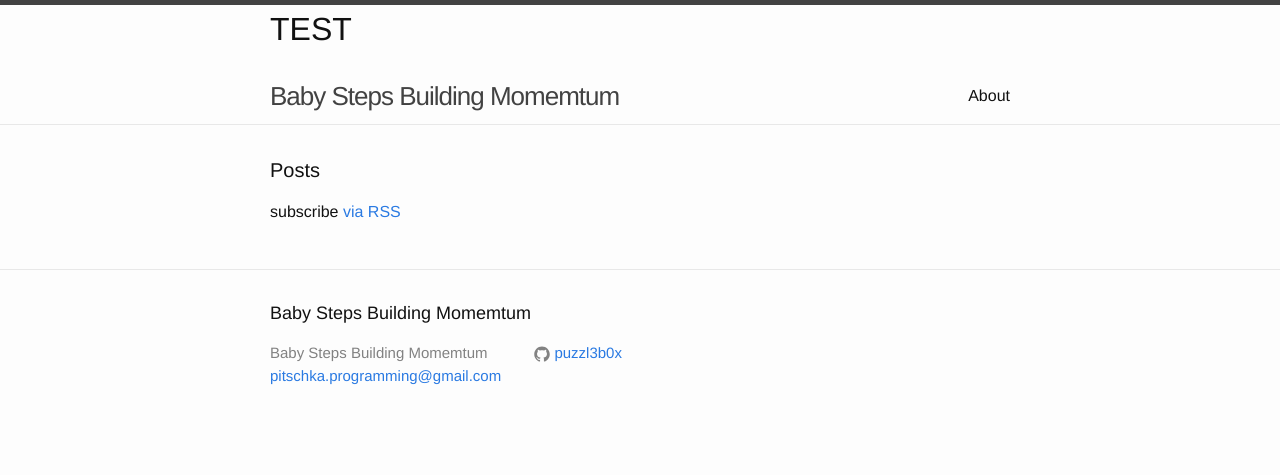
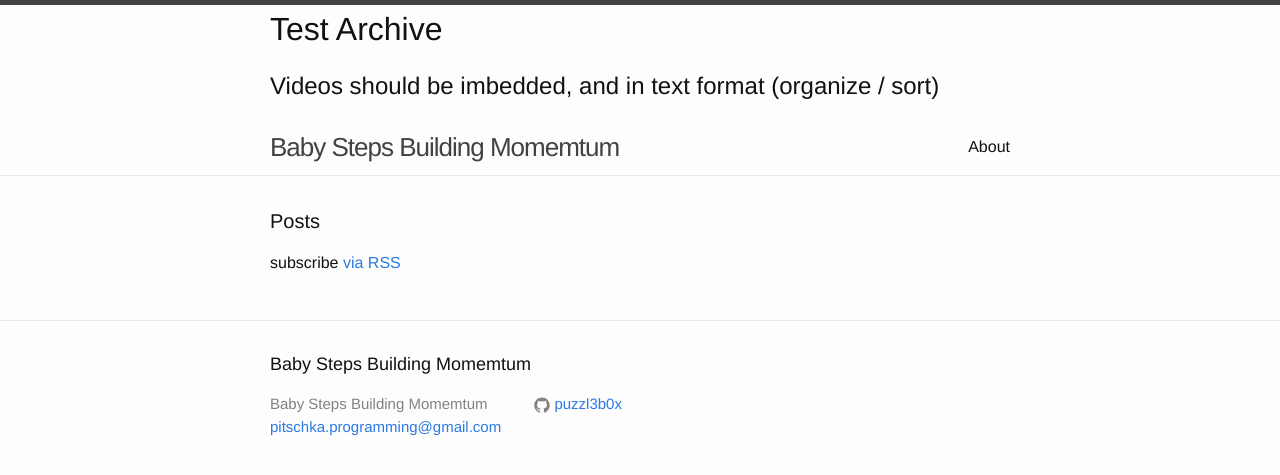
Before and after one commit to puzzl3b0x/puzzl3b0x.github.io, a Jekyll site: the page built from index.html, in a window 1280 px wide. Shown: the top 475 px of the page. Built offline with Jekyll 4.4.1, drawn with Linux system fonts in a browser that asks for light colours.

Commit message:
Update header.html

```diff
--- a/_includes/header.html
+++ b/_includes/header.html
@@ -1,7 +1,8 @@
 <header class="site-header">
 
   <div class="wrapper">
-    <h1>TEST</h1>
+    <h1>Test Archive</h1>
+    <h2>Videos should be imbedded, and in text format (organize / sort) </h2>
     <a class="site-title" href="{{ site.baseurl }}/">{{ site.title }}</a>
 
     <nav class="site-nav">
```
